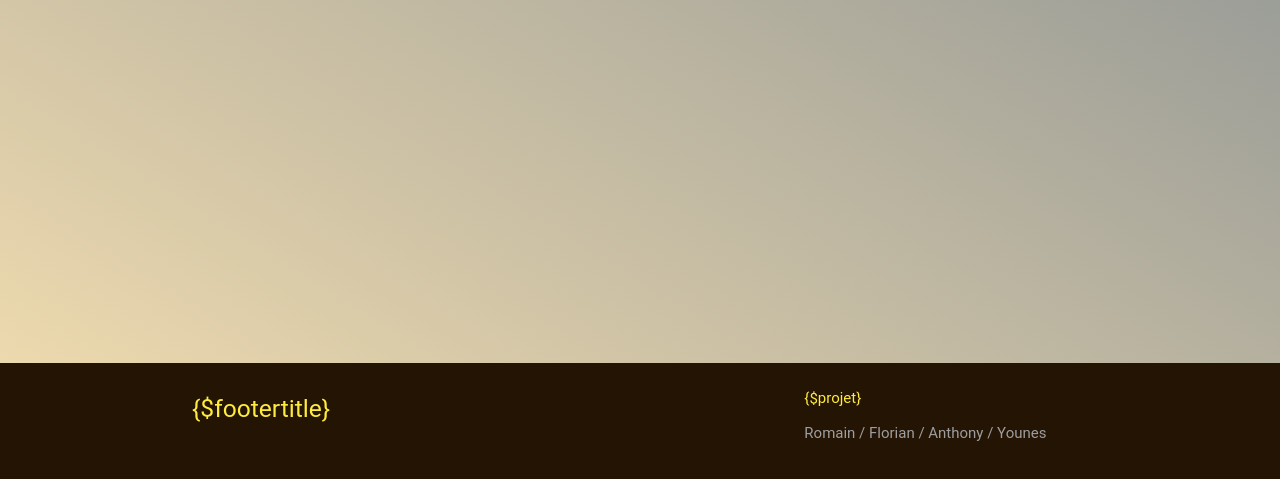
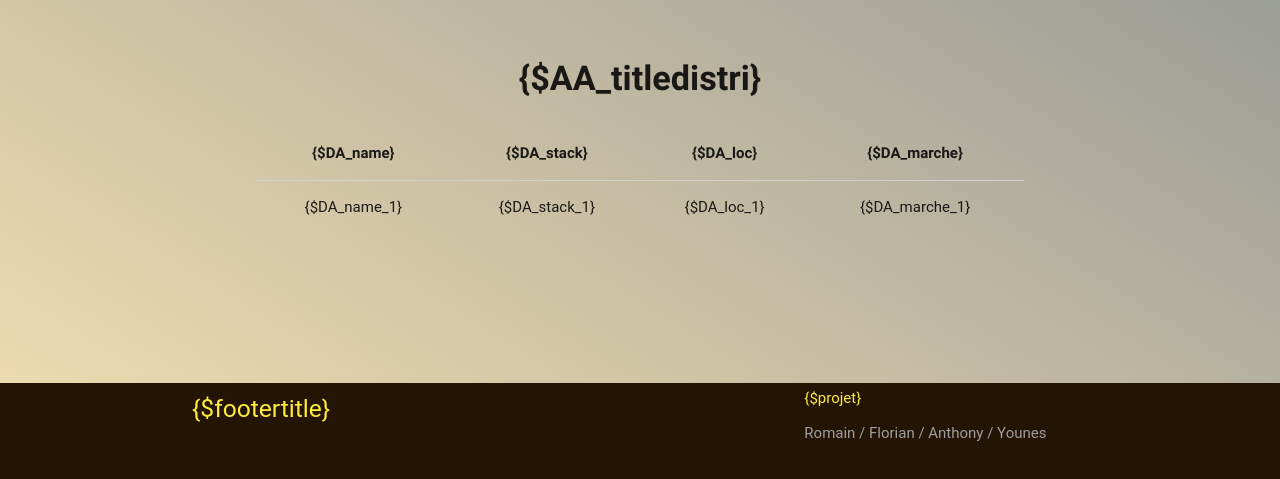
Before and after one commit to RomainBed/DistriBaguette, a PHP site: page /html/accueil_admin.html in a window 1280 px wide. Shown: the part 321-800 px from the top of the page. Run offline with PHP 8.4, Linux system fonts and the light colour scheme; some libraries are stand-ins or nearby versions; some web fonts are replaced.

Commit message:
Add files via upload

```diff
--- a/FrontEnd/css/style.css
+++ b/FrontEnd/css/style.css
@@ -31,24 +31,30 @@
     bottom: 0;
     width: 100%;
     position: absolute;
+    padding: 0;
     background-color: #241404;
-}
-
-#s1{
-    float: left;
-    width: 45%;
-    margin-top: 20px;
-    margin-left: 10px;
 }
 
 #sh4{
     text-align: center;
     font-weight: bold;
+    margin-bottom: 30px;
 }
 
-#s2{
-    width: 45%;
-    float: right;
-    margin-top: 20px;
-    margin-right: 10px;
+#s2h4{
+    text-align: center;
+    font-weight: bold;
+    margin-top: 50px;
+    margin-bottom: 30px;
 }
+
+#sresp{
+    display: flex;
+    flex-direction: column;
+    width: 60%;
+    margin: auto;
+}
+
+#adm{
+
+}
```
